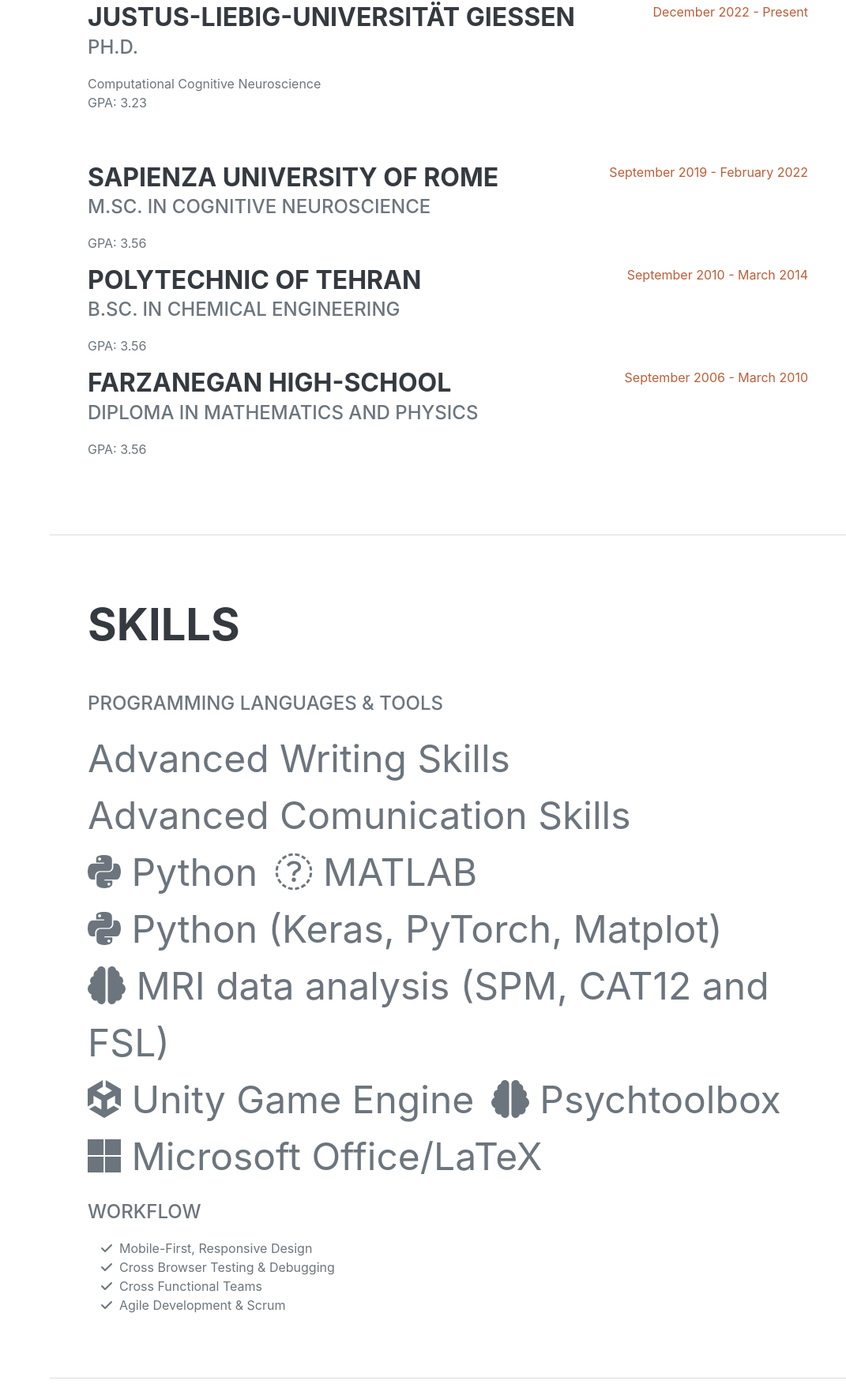
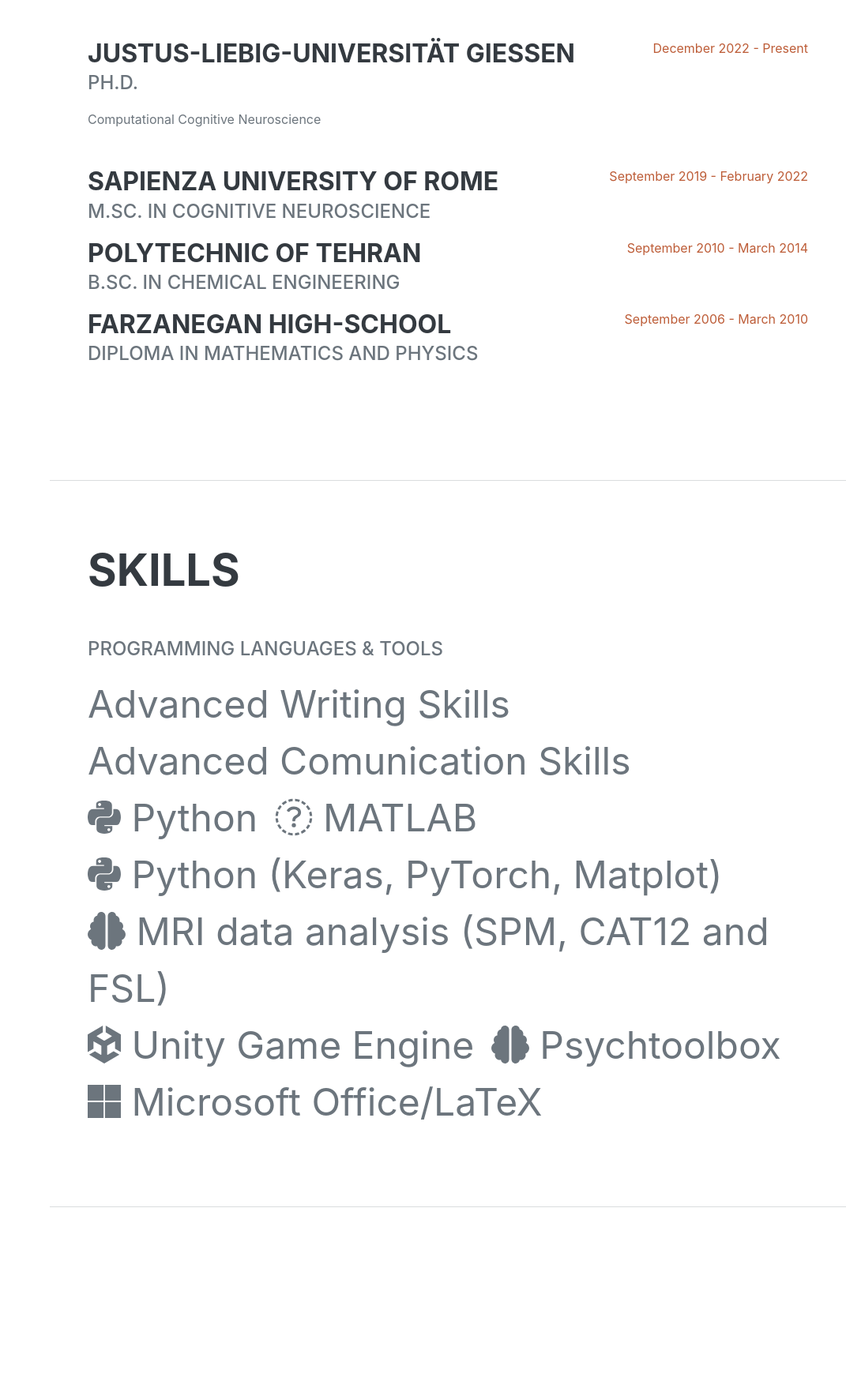
Before and after one commit to El4h/el4h.github.io, a plain HTML site: page index.html in a window 1280 px wide. Shown: the part 2042-3800 px from the top of the page at 79% size, without its empty margins (209-1280 px from the left). Drawn offline with nearby package versions, Linux system fonts and the light colour scheme; a web font is replaced by a local one.

Commit message:
Update index.html

```diff
--- a/index.html
+++ b/index.html
@@ -98,7 +98,6 @@
                             <h3 class="mb-0">Justus-Liebig-Universität Gießen</h3>
                             <div class="subheading mb-3">Ph.D. </div>
                             <div>Computational Cognitive Neuroscience</div>
-                            <p>GPA: 3.23</p>
                         </div>
                         <div class="flex-shrink-0"><span class="text-primary">December 2022 - Present</span></div>
                     </div>
@@ -106,7 +105,6 @@
                         <div class="flex-grow-1">
                             <h3 class="mb-0">Sapienza University of Rome</h3>
                             <div class="subheading mb-3">M.Sc. in Cognitive Neuroscience</div>
-                            <p>GPA: 3.56</p>
                         </div>
                         <div class="flex-shrink-0"><span class="text-primary">September 2019 - February 2022</span></div>
                     </div>
@@ -114,7 +112,6 @@
                         <div class="flex-grow-1">
                             <h3 class="mb-0">Polytechnic of Tehran</h3>
                             <div class="subheading mb-3">B.Sc. in Chemical Engineering</div>
-                            <p>GPA: 3.56</p>
                         </div>
                         <div class="flex-shrink-0"><span class="text-primary">September 2010 - March 2014</span></div>
                     </div>
@@ -122,7 +119,6 @@
                         <div class="flex-grow-1">
                             <h3 class="mb-0">Farzanegan High-school</h3>
                             <div class="subheading mb-3">Diploma in Mathematics and Physics</div>
-                            <p>GPA: 3.56</p>
                         </div>
                         <div class="flex-shrink-0"><span class="text-primary">September 2006 - March 2010</span></div>
                     </div>
@@ -145,26 +141,7 @@
                         <li class="list-inline-item"><i class="fas fa-brain"></i> Psychtoolbox</li>
                         <li class="list-inline-item"><i class="fab fa-microsoft"></i> Microsoft Office/LaTeX</li>
                     </ul>
-                    <div class="subheading mb-3">Workflow</div>
-                    <ul class="fa-ul mb-0">
-                        <li>
-                            <span class="fa-li"><i class="fas fa-check"></i></span>
-                            Mobile-First, Responsive Design
-                        </li>
-                        <li>
-                            <span class="fa-li"><i class="fas fa-check"></i></span>
-                            Cross Browser Testing & Debugging
-                        </li>
-                        <li>
-                            <span class="fa-li"><i class="fas fa-check"></i></span>
-                            Cross Functional Teams
-                        </li>
-                        <li>
-                            <span class="fa-li"><i class="fas fa-check"></i></span>
-                            Agile Development & Scrum
-                        </li>
-                    </ul>
-                </div>
+
             </section>
             <hr class="m-0" />
             <!-- Interests-->
@@ -182,23 +159,19 @@
                     <h2 class="mb-5">Projects</h2>
                     <ul class="fa-ul mb-0">
                         <li>
-                            <span class="fa-li"><i class="fas fa-trophy text-warning"></i></span>
+                            <span class="fa-li"><i class="fas fa-book text-primary"></i></span>
                             Exploring the representational geometry of other-race effect in humans and machines
                         </li>
                         <li>
-                            <span class="fa-li"><i class="fas fa-trophy text-warning"></i></span>
+                            <span class="fa-li"><i class="fas fa-book text-primary"></i></span>
                             Functional heterogeneity of face-selective areas in the ventral visual stream: a resting-state connectivity study
                         </li>
                         <li>
-                            <span class="fa-li"><i class="fas fa-trophy text-warning"></i></span>
-                            1
-                            <sup>st</sup>
+                            <span class="fa-li"><i class="fas fa-book text-primary"></i></span>
                             Replicating human behaviour in working memory tasks using Deep Reinforcement Learning
                         </li>
                         <li>
-                            <span class="fa-li"><i class="fas fa-trophy text-warning"></i></span>
-                            1
-                            <sup>st</sup>
+                            <span class="fa-li"><i class="fas fa-book text-primary"></i></span>
                             Mathematical modeling of working memory in the PFC neurons using Wilson-Cowan model
                         </li>
                     </ul>
```
